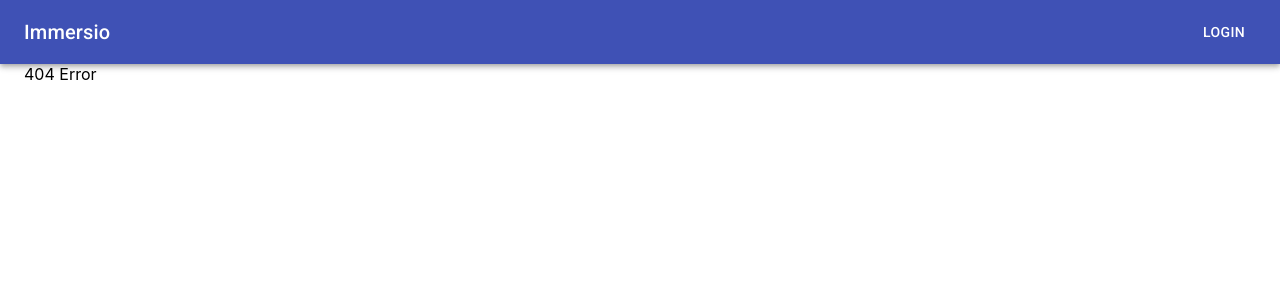
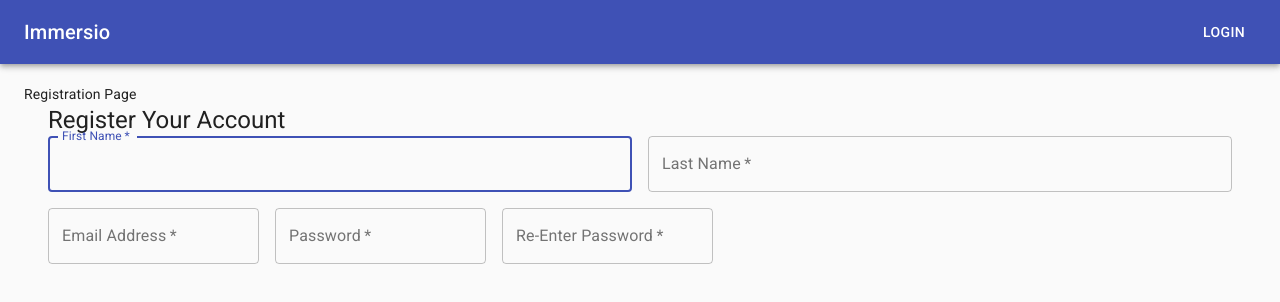
Before and after one commit to MarshallProtsman/Project-3_good-MERNin, a React (Create React App) app in the folder client/: page /register in a window 1280 px wide. Before the commit this address had no page. Shown: the top 302 px of the page. Built offline with nearby package versions, Linux system fonts and the light colour scheme.

Commit message:
new additions

```diff
--- a/client/models/User.js
+++ b/client/models/User.js
@@ -1,7 +1,11 @@
 const mongoose = require('mongoose');
 
 const UserSchema = new mongoose.Schema({
-    name: {
+    firstName: {
+        type: String,
+        required: true
+    },
+    lastName: {
         type: String,
         required: true
     },
--- a/client/src/App.js
+++ b/client/src/App.js
@@ -7,6 +7,7 @@ import loginPage from "./pages/login";
 import MessengerPage from "./pages/messenger";
 import noMatchPage from "./pages/nomatch";
 import ProfilePage from "./pages/profile";
+import registerPage from "./pages/register"
 import "./App.css";
 
 class App extends Component {
@@ -32,6 +33,7 @@ class App extends Component {
             <Switch>
               <Route exact path="/" component={homePage} />
               <Route exact path="/login" component={loginPage} />
+              <Route exact path="/register" component={registerPage} />
               <Route exact path="/profile" render={() => <ProfilePage user={ this.state } />} />
               <Route exact path="/messenger" render={() => <MessengerPage user={ this.state } />} />
               <Route component={noMatchPage} />
--- /dev/null
+++ b/client/src/components/registerform/index.js
@@ -0,0 +1,101 @@
+import React from "react";
+import Box from "@material-ui/core/Box";
+// import {Button }from '@matierial-ui/core/Button';
+import CssBaseline from '@material-ui/core/CssBaseline';
+import TextField from '@material-ui/core/TextField';
+import FormControlLabel from '@material-ui/core/FormControlLabel';
+import Checkbox from '@material-ui/core/Checkbox';
+import Link from '@material-ui/core/Link';
+import Grid from '@material-ui/core/Grid';
+import Container from '@material-ui/core/Container';
+// import classes from "./module.css"
+import Typography from '@material-ui/core/Typography';
+
+export default function Register() {
+
+    return (
+        <Container component = "main" maxwidth = "xs">
+            <CssBaseline />
+            <Typography component = "h1" variant = "h5">
+                Register Your Account
+            </Typography>
+            <form >
+                <Grid container spacing = {2}>
+                    <Grid item xs = {12} sm = {6}>
+                        <TextField
+                            autoComplete="firstname"
+                            name = "firstName"
+                            variant = "outlined"
+                            required
+                            fullWidth
+                            id = "firstName"
+                            label = "First Name"
+                            autoFocus
+                            />
+                        </Grid>
+                    <Grid item xs = {12} sm = {6}>
+                        <TextField
+                            autoComplete="lastname"
+                            name = "lastName"
+                            variant = "outlined"
+                            required
+                            fullWidth
+                            id = "lastName"
+                            label = "Last Name"
+                        />
+                </Grid>
+                <Grid item sx = {12}>
+                    <TextField
+                        variant = "outlined"
+                        required
+                        fullWidth
+                        id = "email"
+                        label = "Email Address"
+                        name = "email"
+                        autoComplete = "email"
+                        />
+                </Grid>
+                <Grid item sx = {12}>
+                    <TextField
+                        variant = "outlined"
+                        required
+                        fullWidth
+                        id = "password"
+                        label = "Password"
+                        type = "password"
+                        name = "password"
+                        autoComplete = "current-password"
+                        />
+                </Grid>
+                <Grid item sx = {12}>
+                    <TextField
+                        variant = "outlined"
+                        required
+                        fullWidth
+                        id = "password2"
+                        label = "Re-Enter Password"
+                        type = "password"
+                        name = "password2"
+                        autoComplete = "current-password"
+                        />
+                </Grid>
+                {/* <Button
+                    type = "submit"
+                    fullWidth
+                    variant = "contained"
+                    color = "primary"
+
+                >
+                    Sign Up
+                </Button> */}
+                <Grid container justify = "flex-end">
+
+                </Grid>
+                </Grid>
+
+            </form>
+        </Container>
+    );
+}
+
+//needs button to log in page added in case they already have an acc
--- a/client/src/pages/homepage.js
+++ b/client/src/pages/homepage.js
@@ -8,6 +8,8 @@ function homePage() {
         <br />
         <div className="#">Welcome to Immersio!</div>
         <br />
+            <NavButton to="/register" text="Register Here"/>
+            <br />
             <NavButton to="/login" text="Login Here"/>
         </Box>
     );
--- /dev/null
+++ b/client/src/pages/register.js
@@ -0,0 +1,15 @@
+import React from "react";
+import Box from "@material-ui/core/Box";
+import RegisterForm from "../components/registerform";
+
+function registerPage() {
+    return (
+        <Box>
+            <br />
+            <div className="#">Registration Page</div>
+            <RegisterForm/>
+        </Box>
+    );
+}
+
+export default registerPage;
```
Also changed, not shown: package.json (+5 -3 lines), 2 other files (tests, documents, lock files or other folders).
